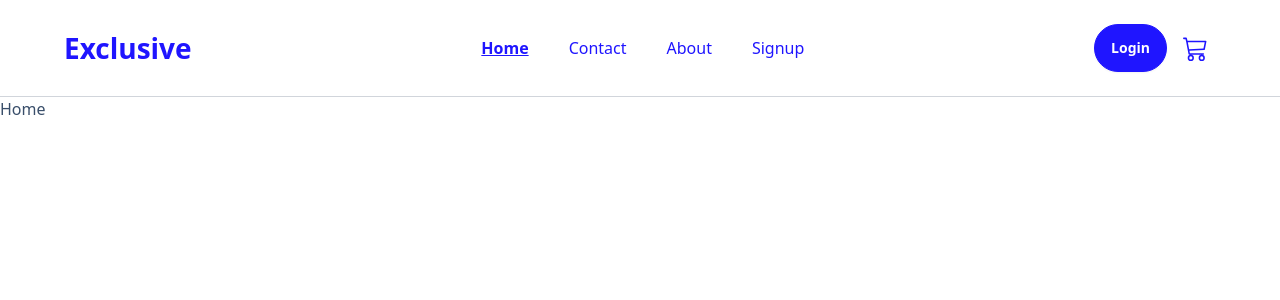
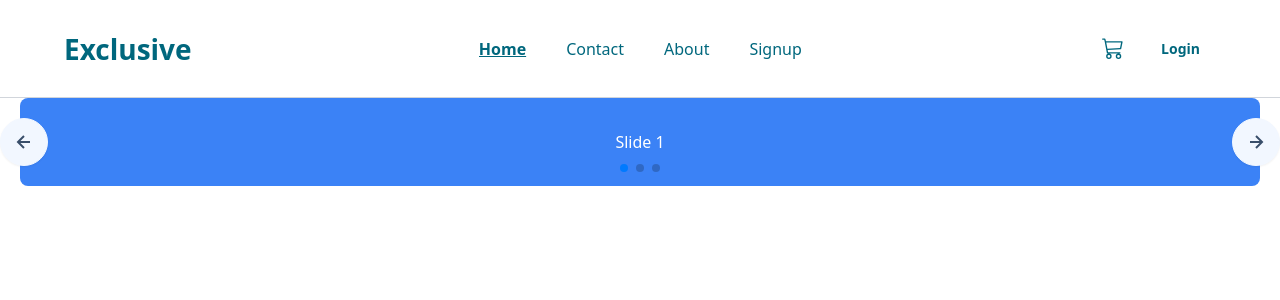
Before and after one commit to fizards12/e-commerce, a React (Vite) app in the folder frontend/: page / in a window 1280 px wide. Shown: the top 300 px of the page. Built offline with nearby package versions, Linux system fonts and the light colour scheme.

Commit message:
add carousel component

```diff
--- a/frontend/package.json
+++ b/frontend/package.json
@@ -24,6 +24,7 @@
     "redux": "^5.0.1",
     "redux-persist": "^6.0.0",
     "redux-thunk": "^3.1.0",
+    "swiper": "^11.2.5",
     "tailwind-variants": "^0.3.1",
     "yup": "^1.6.1"
   },
@@ -32,6 +33,7 @@
     "@types/react": "^19.0.8",
     "@types/react-dom": "^19.0.3",
     "@types/react-transition-group": "^4.4.12",
+    "@types/swiper": "^6.0.0",
     "@vitejs/plugin-react-swc": "^3.5.0",
     "autoprefixer": "^10.4.20",
     "daisyui": "^4.12.23",
--- /dev/null
+++ b/frontend/src/components/molecules/Carousel.tsx
@@ -0,0 +1,110 @@
+import React, { useState, useEffect, JSX } from "react";
+import { Swiper, SwiperProps, SwiperSlide } from "swiper/react";
+import { Navigation, Pagination, Autoplay } from "swiper/modules";
+import { Swiper as SwiperInstance } from "swiper/types";
+import { BiLeftArrowAlt, BiRightArrowAlt } from "react-icons/bi";
+import { IconType } from "react-icons/lib";
+
+// Import Swiper styles
+// import "swiper/css";
+// import "swiper/css/navigation";
+// import "swiper/css/pagination";
+
+type CarouselProps = {
+  slides?: React.ReactNode[];
+  wrapperClassName?: string;
+  slideClassName?: string;
+  showNavigation?: boolean;
+  showPagination?: boolean;
+  onSlideChange?: (index: number) => void;
+} & Omit<SwiperProps, "onSlideChange">;
+
+const Carousel: React.FC<CarouselProps> = ({
+  slides = [],
+  wrapperClassName = "",
+  slideClassName = "",
+  autoplay = false,
+  showNavigation = true,
+  showPagination = true,
+  spaceBetween = 16,
+  loop = true,
+  onSlideChange,
+  children,
+  ...swiperProps
+}) => {
+  const [activeIndex, setActiveIndex] = useState(0);
+  const [swiperInstance, setSwiperInstance] = useState<SwiperInstance | null>(
+    null
+  );
+
+  // Handle both children and slides prop
+  const slideContent =
+    slides.length > 0 ? slides : React.Children.toArray(children);
+
+  // Setup modules based on props
+  const modules = [];
+  if (showNavigation) modules.push(Navigation);
+  if (showPagination) modules.push(Pagination);
+  if (autoplay) modules.push(Autoplay);
+
+  useEffect(() => {
+    // Notify parent component when slide changes
+    if (onSlideChange) {
+      onSlideChange(activeIndex);
+    }
+  }, [activeIndex, onSlideChange]);
+
+  if (!slideContent.length) {
+    return null;
+  }
+
+  return (
+    <div className={`${wrapperClassName} relative isolate px-5`}>
+      <Swiper
+        modules={modules}
+        spaceBetween={spaceBetween}
+        loop={loop}
+        pagination={showPagination ? { clickable: true } : false}
+        onSlideChange={(swiper) => setActiveIndex(swiper.realIndex)}
+        onSwiper={(swiper) => setSwiperInstance(swiper)}
+        {...swiperProps}
+      >
+        {slideContent.map((slide, index) => (
+          <SwiperSlide key={index} className={slideClassName}>
+            {slide}
+          </SwiperSlide>
+        ))}
+      </Swiper>
+
+      {/* Optional: Add custom controls if needed */}
+      {showNavigation && (
+        <div className="flex justify-between absolute left-0 top-1/2 transform z-10 -translate-y-1/2 w-full">
+          <NavigationButton
+            direction="prev"
+            onClick={() => swiperInstance?.slidePrev()}
+            aria-label="Previous slide"
+          />
+          <NavigationButton
+            direction="next"
+            onClick={() => swiperInstance?.slideNext()}
+            aria-label="Next slide"
+          />
+        </div>
+      )}
+    </div>
+  );
+};
+
+export default Carousel;
+
+type NavigationButtonProps = JSX.IntrinsicElements["button"] & {
+  direction: "prev" | "next";
+  Icon?: IconType;
+};
+function NavigationButton({ Icon, ...props }: NavigationButtonProps) {
+  return (
+    <button className="btn btn-soft btn-circle" {...props}>
+      {Icon ? <Icon size={24} /> : <>{props.direction === "prev" ? <BiLeftArrowAlt size={24}/> : <BiRightArrowAlt size={24}/>}</>}
+    </button>
+  );
+}
--- /dev/null
+++ b/frontend/src/components/molecules/ProfileButton.tsx
@@ -0,0 +1,38 @@
+import React from "react";
+import { Link } from "react-router-dom";
+import { FiUser } from "react-icons/fi";
+import { useDispatch } from "react-redux";
+import { AppDispatch } from "../../stores";
+import { logoutThunk } from "../../stores/auth/authThunks";
+
+const ProfileButton: React.FC = () => {
+
+  const dispatch = useDispatch<AppDispatch>();
+  return (
+    <div className="dropdown dropdown-end">
+      <label tabIndex={0} className="btn btn-primary btn-circle btn-sm btn-outline border-0">
+        <FiUser size={22} />
+      </label>
+      <ul
+        tabIndex={0}
+        className="mt-3 p-2 overflow-hidden relative menu menu-compact dropdown-content bg-sky-200/40 backdrop-blur-sm rounded-box w-52"
+      >
+        {/* Background */}
+        {/* <div className="absolute top-0 left-0 w-full h-full bg-sky-200/20 "></div> */}
+        <li>
+          <Link to="/profile" className="justify-between">
+            Profile
+          </Link>
+        </li>
+        <li>
+          <Link to="/settings">Settings</Link>
+        </li>
+        <li>
+          <button onClick={()=>dispatch(logoutThunk())}>Logout</button>
+        </li>
+      </ul>
+    </div>
+  );
+};
+
+export default ProfileButton;
--- /dev/null
+++ b/frontend/src/components/templates/HomeCarousel.tsx
@@ -0,0 +1,15 @@
+import Carousel from '../molecules/Carousel'
+
+const slides = [
+    <div className="p-8 bg-blue-500 text-white text-center rounded-lg">Slide 1</div>,
+    <div className="p-8 bg-red-500 text-white text-center rounded-lg">Slide 2</div>,
+    <div className="p-8 bg-green-500 text-white text-center rounded-lg">Slide 3</div>,
+]
+const HomeCarousel = () => {
+  return (
+    <Carousel slides={slides}/>
+
+  )
+}
+
+export default HomeCarousel
--- a/frontend/src/index.css
+++ b/frontend/src/index.css
@@ -1,3 +1,7 @@
+@import "swiper/css";
+@import "swiper/css/navigation";
+@import "swiper/css/pagination";
+
 @tailwind base;
 @tailwind components;
 @tailwind utilities;
@@ -42,6 +46,9 @@
   }
 }
 
+* {
+  border-color: #fff;
+}
 
 h1 {
   font-size: 2.5rem;
--- a/frontend/src/views/app/layout/Header.tsx
+++ b/frontend/src/views/app/layout/Header.tsx
@@ -1,16 +1,15 @@
-import { useDispatch, useSelector } from "react-redux";
+import { useSelector } from "react-redux";
 import { Link } from "react-router-dom";
-import { AppDispatch, RootState } from "../../../stores";
-import { logoutThunk } from "../../../stores/auth/authThunks";
+import { RootState } from "../../../stores";
 import NavbarLink from "../../../components/atoms/NavbarLink";
 import { IoIosArrowDown } from "react-icons/io";
 import { BsCart3 } from "react-icons/bs";
+import ProfileButton from "../../../components/molecules/ProfileButton";
 
 const Header = () => {
   const isAuthenticated = useSelector(
     (state: RootState) => state.auth.isAuthenticated
   );
-  const dispatch = useDispatch<AppDispatch>();
   return (
     <nav className="navbar relative w-full p-4 py-6 border-b border-gray-300 ">
       <div className="container max-w-6xl mx-auto md:justify-between flex items-center">
@@ -20,7 +19,7 @@ const Header = () => {
           </Link>
         </div>
         <div className="max-md:-order-1 group/menu">
-          <div className="overflow-hidden max-md:w-full max-md:max-h-0 max-md:transition-[max-height] max-md:duration-500 max-md:group-hover/menu:max-h-64 max-md:absolute max-md:top-full max-md:left-0 max-md:border-b max-md:border-gray-300 max-md:bg-white">
+          <div className="overflow-hidden max-md:w-full max-md:max-h-0 max-md:transition-[max-height] max-md:duration-500 max-md:group-hover/menu:max-h-64 max-md:absolute max-md:top-full max-md:left-0 max-md:border-b max-md:border-gray-300 max-md:bg-white z-20">
             <ul className="flex md:gap-10 md:items-center max-md:w-full max-md:p-3 max-md:flex-col max-md:gap-4">
               <li>
                 <NavbarLink variant="link" size="md" to="/">
@@ -50,23 +49,23 @@ const Header = () => {
         </div>
         {/* Header Actions */}
         <div className="flex gap-2 max-md:ms-auto items-center">
+          <div className="p-2">
+            <Link
+              to="/cart"
+              className="btn btn-primary btn-outline btn-sm btn-circle border-0"
+            >
+              <BsCart3 className="font-extrabold" size={22} />
+            </Link>
+          </div>
           {isAuthenticated ? (
-            <button
-              onClick={() => dispatch(logoutThunk())}
-              className="btn btn-primary rounded-full"
-            >
-              Logout
-            </button>
+            <div>
+              <ProfileButton />
+            </div>
           ) : (
-            <Link className="btn btn-primary rounded-full" to="/auth/login">
+            <Link className="btn btn-primary btn-outline border-0 rounded-full" to="/auth/login">
               Login
             </Link>
           )}
-          <div className="p-2">
-            <Link to="/cart" className="link link-primary no-underline">
-              <BsCart3 className="font-extrabold" size={25} />
-            </Link>
-          </div>
         </div>
       </div>
     </nav>
--- a/frontend/src/views/app/layout/Root.tsx
+++ b/frontend/src/views/app/layout/Root.tsx
@@ -3,7 +3,7 @@ import Header from "./Header";
 
 const Root = () => {
   return (
-    <div>
+    <div className="app-body group">
       <Header />
       <Outlet />
     </div>
--- a/frontend/src/views/app/views/Home.tsx
+++ b/frontend/src/views/app/views/Home.tsx
@@ -1,7 +1,10 @@
+import HomeCarousel from "../../../components/templates/HomeCarousel"
 
 const Home = () => {
   return (
-    <div>Home</div>
+    <div>
+      <HomeCarousel />
+    </div>
   )
 }
 
--- a/frontend/tailwind.config.js
+++ b/frontend/tailwind.config.js
@@ -15,13 +15,13 @@ export default {
       {
         light: {
           ...require('daisyui/src/theming/themes')['winter'],
-          primary: '#1f15ff',
+          primary: '#00677d',
           'primary-content': '#fff',
           'error-content': '#fff',
-          // 'error':'#e21c26',
-          // "bg-primary" : "#000",
           secondary: '#A25AFF',
+          'secondary-content': '#fff',
           accent: '#0081FE',
+          'accent-content': '#fff',
           error: '#fa0000',
           success: '#008000',
           warning: '#ff8000',
@@ -29,9 +29,6 @@ export default {
           info: '#0000ee',
           "info-content": '#fff',
           // "neutral": "#3d4451",
-          // "base": "#f4f4f4f5",
-          // "base-100": "#f4f4f4f5",
-          // "bg-primary" : '#000',
           '--rounded-btn': '6rem'
         }
       }
```
Also changed, not shown: frontend/src/assets/images/banner-1.png (added), 1 other file (tests, documents, lock files or other folders).
